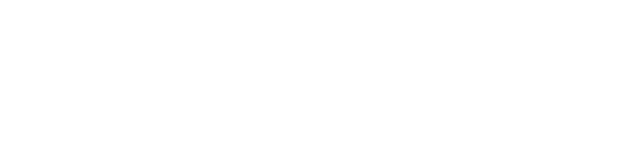
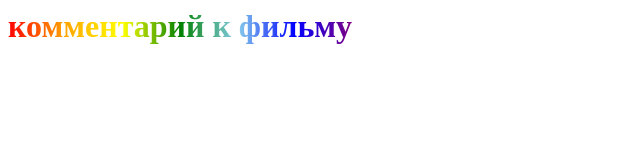
Before and after one commit to Bugivan/web-test, a plain HTML site: page index.html in a window 1280 px wide. Shown: the whole page, without its empty margins (0-640 px from the left). Drawn offline with Linux system fonts and the light colour scheme.

Commit message:
Update index.html

```diff
--- a/index.html
+++ b/index.html
@@ -1,4 +1,4 @@
-<h1><span class="gradient"></span></h1>
+<h1><span class="gradient">комментарий к фильму</span></h1>
 
 <p class="gradient">
 
@@ -9,6 +9,5 @@
         color: transparent;
         -webkit-background-clip: text;
         background-clip: text;
-        background-image: linear-gradient(to down, blue, yellow, skyblue);
-    }
+        background-image: linear-gradient(to right, red, orange, yellow, green, skyblue, blue, purple)
 </style>
```
